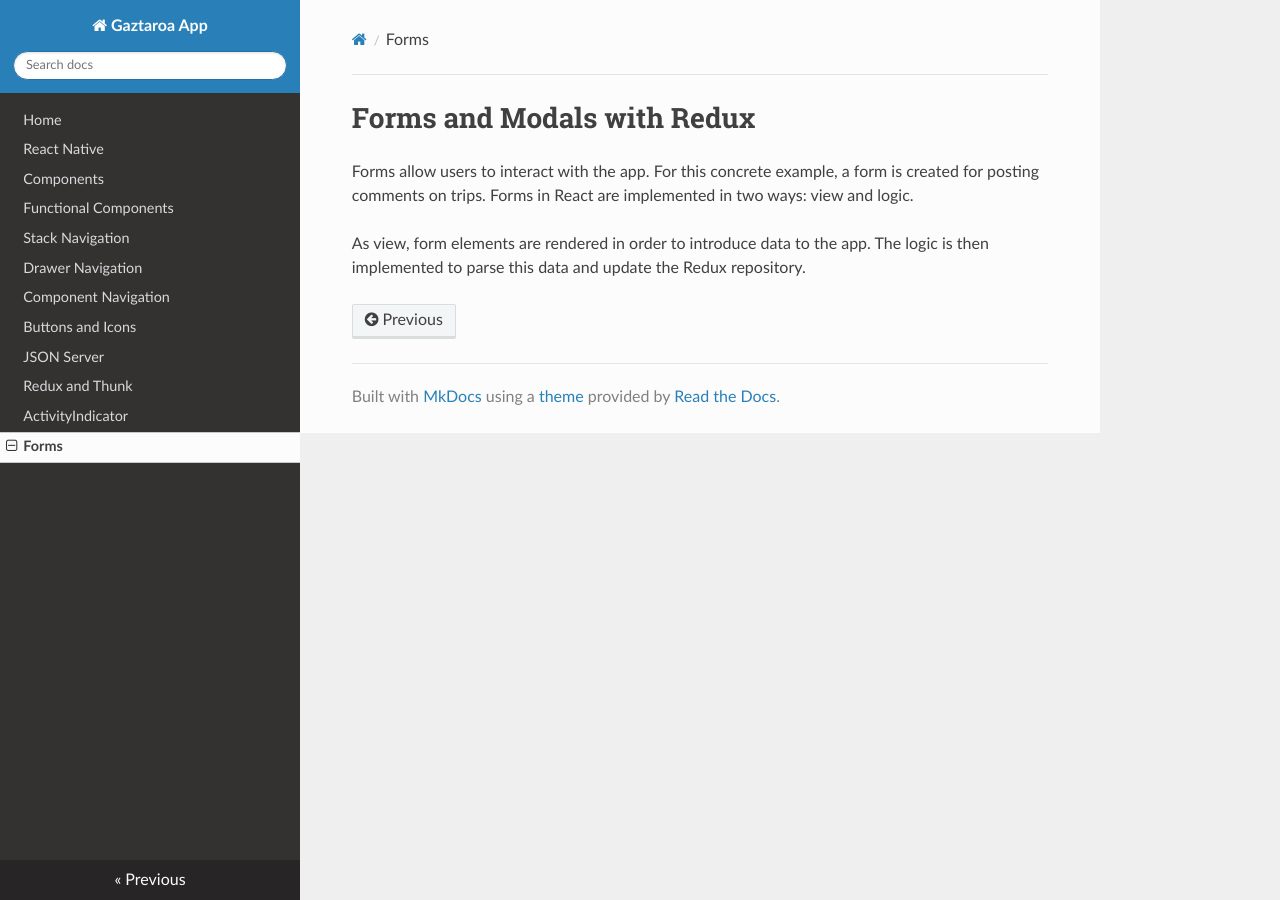
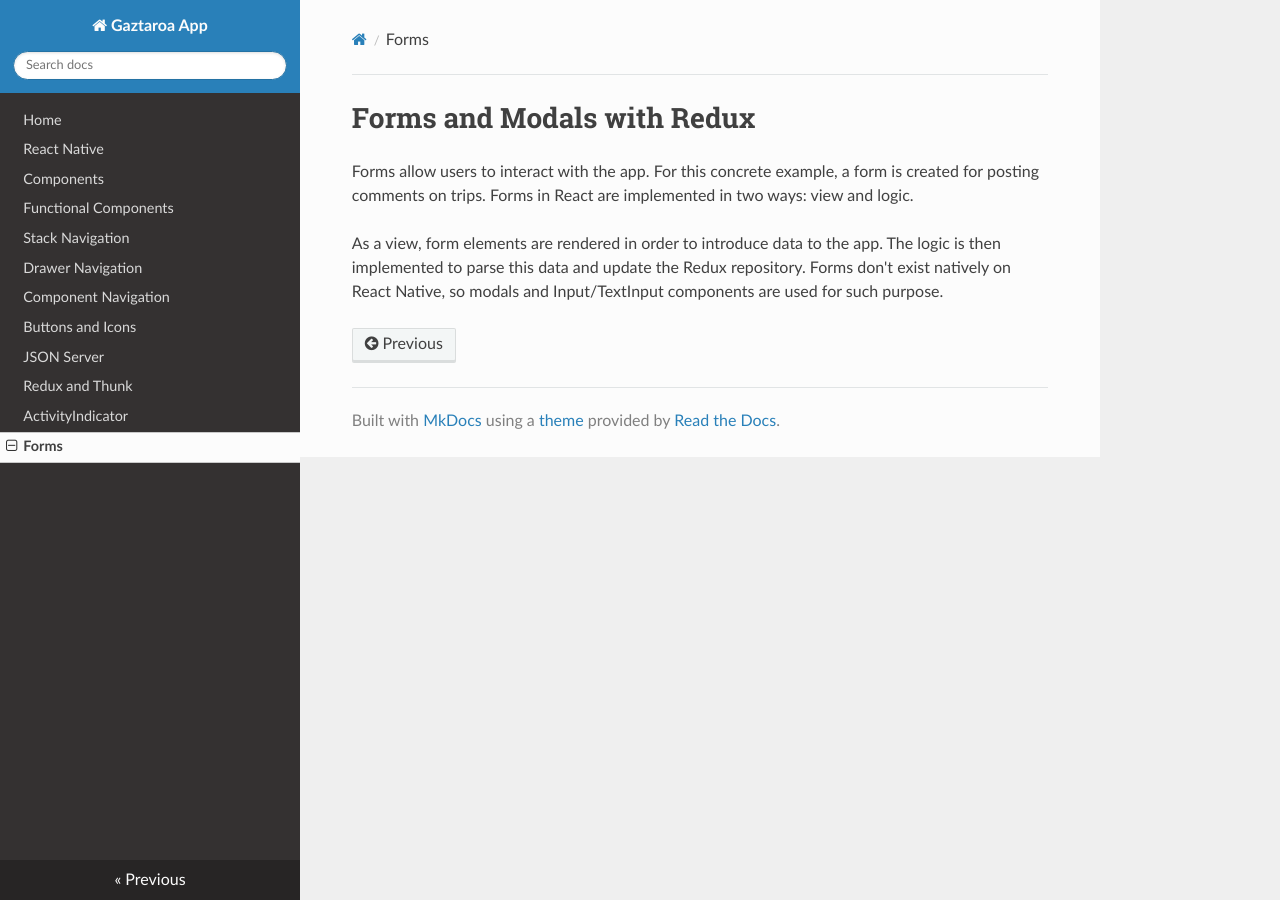
Before and after one commit to apabolleta/gaztaroa-app, an MkDocs documentation site: the page built from docs/11_forms_redux.md, in a window 1280 px wide. Built offline with MkDocs 1.6.1, drawn with Linux system fonts in a browser that asks for light colours; nearby versions of some CDN libraries.

Commit message:
[EDIT] Update docs

```diff
--- a/docs/11_forms_redux.md
+++ b/docs/11_forms_redux.md
@@ -2,4 +2,4 @@
 
 Forms allow users to interact with the app. For this concrete example, a form is created for posting comments on trips. Forms in React are implemented in two ways: view and logic.
 
-As view, form elements are rendered in order to introduce data to the app. The logic is then implemented to parse this data and update the Redux repository.
+As a view, form elements are rendered in order to introduce data to the app. The logic is then implemented to parse this data and update the Redux repository. Forms don't exist natively on React Native, so modals and Input/TextInput components are used for such purpose.
```
